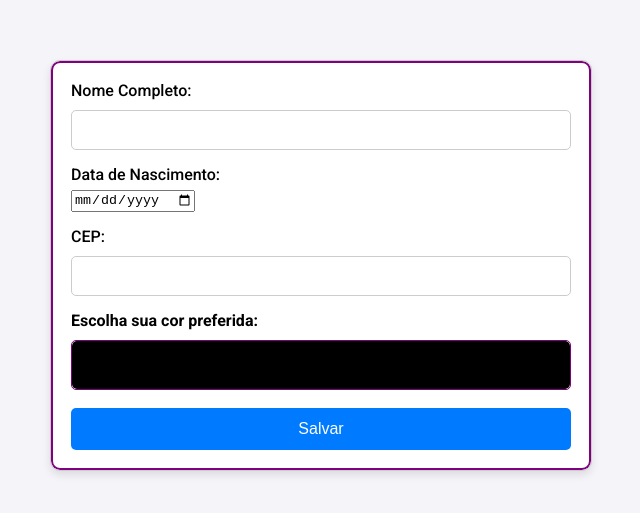
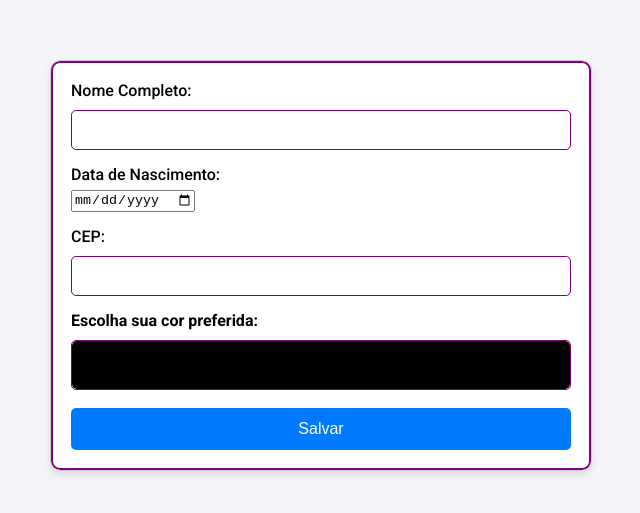
Before and after one commit to JordanAlbuquerque/projeto1, a React (Vite) app: page / in a window 1280 px wide. Shown: the part 127-640 px from the top of the page, without its empty margins (319-959 px from the left). Built offline with nearby package versions, Linux system fonts and the light colour scheme.

Commit message:
Update FormCadastro.css
alteração da borda dos inputs

```diff
--- a/src/FormCadastro.css
+++ b/src/FormCadastro.css
@@ -45,6 +45,7 @@ select {
     border-radius: 5px;
     box-sizing: border-box;
     font-size: 16px;
+    border: 1px solid #800080;
 }
 
 button {
```
